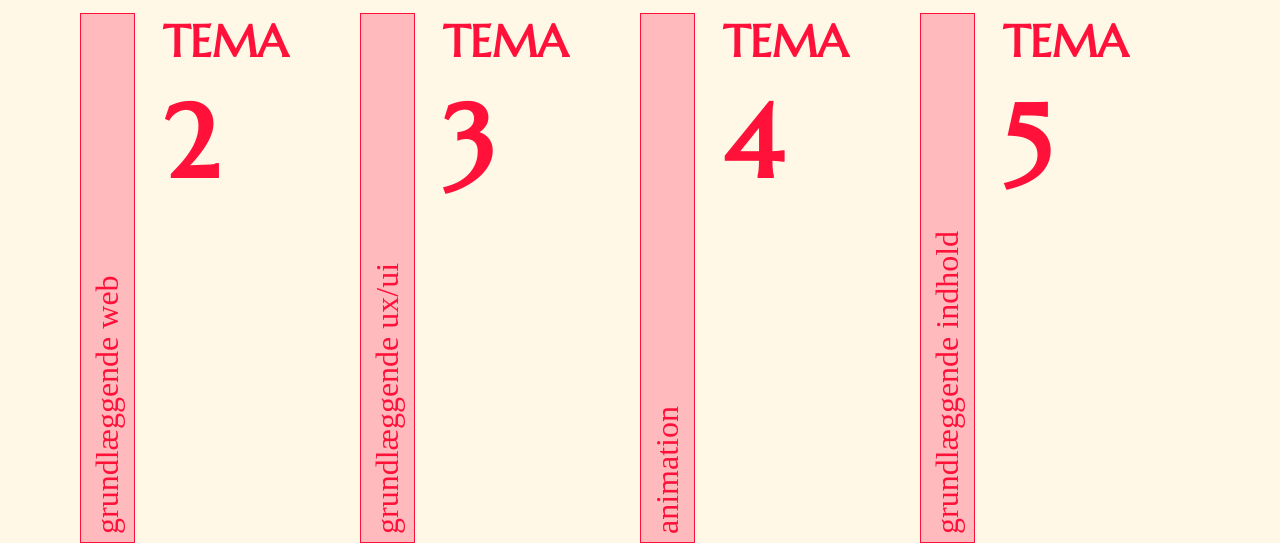
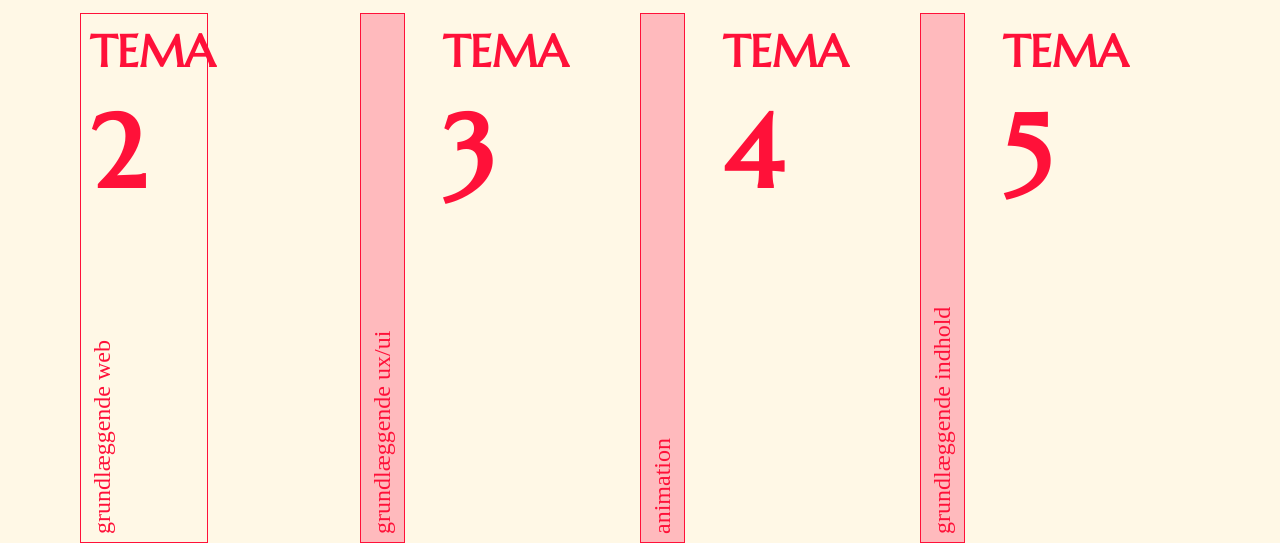
Before and after one commit to sofiaweng/06_portfolio, a plain HTML site: page index.html in a window 1280 px wide. In both pictures the pointer is over the element "grundlæggende web". Shown: the part 726-1269 px from the top of the page. Drawn offline with nearby package versions, Linux system fonts and the light colour scheme; a web font is replaced by a local one.

Commit message:
tilføjer hover effect på indholdsfortegnelse

```diff
--- a/css/generel.css
+++ b/css/generel.css
@@ -109,6 +109,11 @@ body {
   border: 1px solid #ff1139;
   padding: 1ch;
 }
+.boks:hover {
+  background-color: #fff8e6;
+  border: 1px solid #ff1139;
+  color: #ff1139;
+}
 .boks p {
   font-size: 3.5cqw;
 }
@@ -158,8 +163,15 @@ body {
     rotate: 180deg;
     height: 530px;
   }
+  .boks:hover {
+    position: absolute;
+    width: 16ch;
+    transition: 1s ease;
+    margin: auto;
+  }
+
   .boks p {
-    font-size: 4ch;
+    font-size: 3ch;
   }
   .grid_1fr-1fr {
     display: flex;
@@ -168,7 +180,13 @@ body {
   .tema {
     display: flex;
     flex-direction: column;
+    padding: 10px;
     order: 2;
+    z-index: 1;
+  }
+  .temahover {
+    position: absolute;
+    z-index: 1;
   }
   .tema h2 {
     font-size: 8cqw;
--- a/js/script.js
+++ b/js/script.js
@@ -17,6 +17,8 @@ const pil = document.querySelector(".pil");
 const button = document.querySelector(".button");
 const buttontext = document.querySelector(".buttontext");
 const herotext = document.querySelector(".hero-text");
+const boks = document.querySelectorAll(".boks");
+const tema = document.querySelectorAll(".tema");
 
 window.addEventListener("load", sidenVises);
 function sidenVises() {
@@ -26,6 +28,10 @@ function sidenVises() {
   pil.addEventListener("mouseout", herobutton_mouseout);
   button.addEventListener("mouseover", herobutton_mouseover);
   button.addEventListener("mouseout", herobutton_mouseout);
+  /**boks.addEventListener("mouseover", temaboks_mouseover);
+  boks.addEventListener("mouseout", temaboks_mouseout);
+  tema.addEventListener("mouseover", temaboks_mouseover);
+  tema.addEventListener("mouseout", temaboks_mouseout);*/
   //tilføjer animation på tekst på forsiden
   herotext.classList.add("flyvop");
   button.classList.add("flyvop", "delay2");
@@ -39,3 +45,11 @@ function herobutton_mouseout() {
   button.classList.remove("buttonhover");
   buttontext.classList.remove("hoveronp");
 }
+/*function temaboks_mouseover() {
+  tema.classList.add("temahover");
+  boks.classList.add("bokshover");
+}
+function temaboks_mouseout() {
+  tema.classList.remove("temahover");
+  boks.classList.remove("bokshover");
+}*/
```
